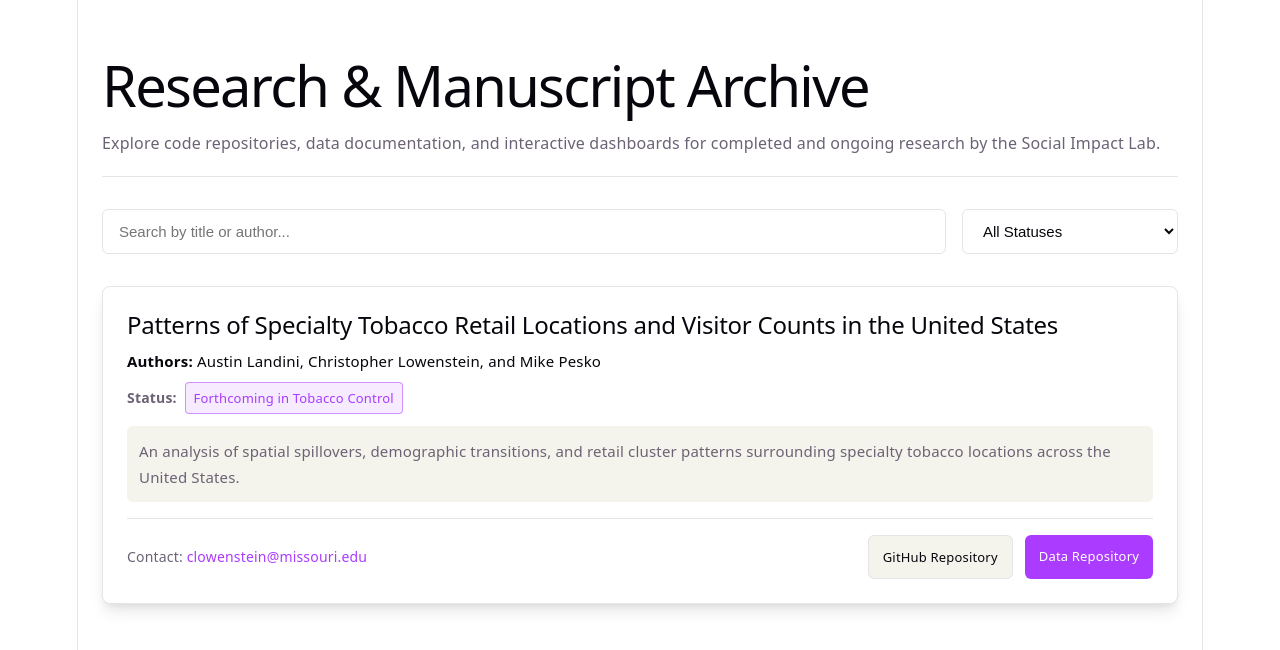
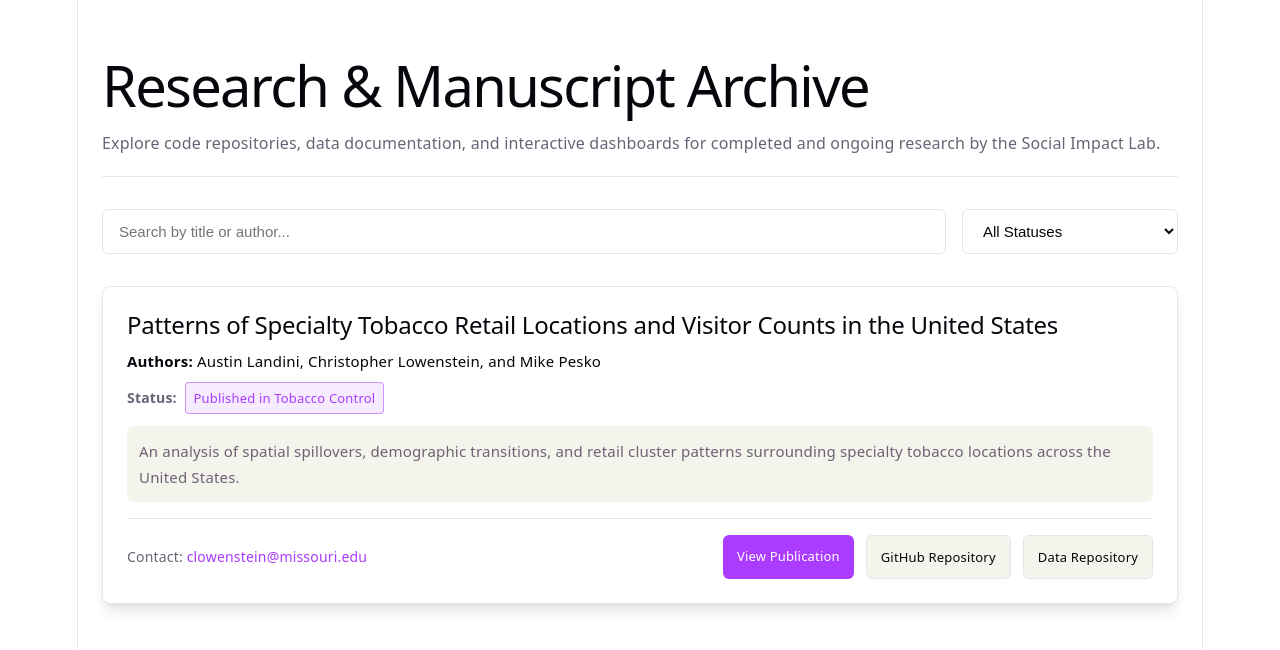
Before and after one commit to Social-Impact-Lab-SIL/SIL-Publications-Archive, a React (Vite) app: page / in a window 1280 px wide. Shown: the top 650 px of the page. Built offline with nearby package versions, Linux system fonts and the light colour scheme.

Commit message:
Update Specialty Tobacco Publication Status

```diff
--- a/src/App.jsx
+++ b/src/App.jsx
@@ -8,10 +8,11 @@ export default function App() {
     {
       title: "Patterns of Specialty Tobacco Retail Locations and Visitor Counts in the United States",
       authors: "Austin Landini, Christopher Lowenstein, and Mike Pesko",
-      status: "Forthcoming in Tobacco Control",
+      status: "Published in Tobacco Control",
       abstract: "An analysis of spatial spillovers, demographic transitions, and retail cluster patterns surrounding specialty tobacco locations across the United States.",
       repoLink: "https://github.com/Social-Impact-Lab-SIL/SpecialtyTobaccoDatabase",
       dataRepoLink: "https://github.com/Social-Impact-Lab-SIL/SIL-Data-Repository/tree/main/Specialty-Tobacco",
+      pubLink: "https://pubmed.ncbi.nlm.nih.gov/", // Replace with exact PubMed link when available
       contact: "clowenstein@missouri.edu"
     }
   ];
@@ -121,7 +122,26 @@ export default function App() {
                   Contact: <a href={`mailto:${pub.contact}`} style={{ color: 'var(--accent)', textDecoration: 'none' }}>{pub.contact}</a>
                 </span>
 
-                <div style={{ display: 'flex', gap: '12px' }}>
+                <div style={{ display: 'flex', gap: '12px', flexWrap: 'wrap' }}>
+                  {pub.pubLink && (
+                    <a
+                      href={pub.pubLink}
+                      target="_blank"
+                      rel="noopener noreferrer"
+                      style={{
+                        padding: '8px 14px',
+                        background: 'var(--accent)',
+                        color: '#fff',
+                        borderRadius: '6px',
+                        fontSize: '13px',
+                        textDecoration: 'none',
+                        fontWeight: '500'
+                      }}
+                    >
+                      View Publication
+                    </a>
+                  )}
+
                   <a
                     href={pub.repoLink}
                     target="_blank"
@@ -147,11 +167,12 @@ export default function App() {
                       rel="noopener noreferrer"
                       style={{
                         padding: '8px 14px',
-                        background: 'var(--accent)',
-                        color: '#fff',
+                        background: 'var(--code-bg)',
+                        color: 'var(--text-h)',
                         borderRadius: '6px',
                         fontSize: '13px',
                         textDecoration: 'none',
+                        border: '1px solid var(--border)',
                         fontWeight: '500'
                       }}
                     >
```
